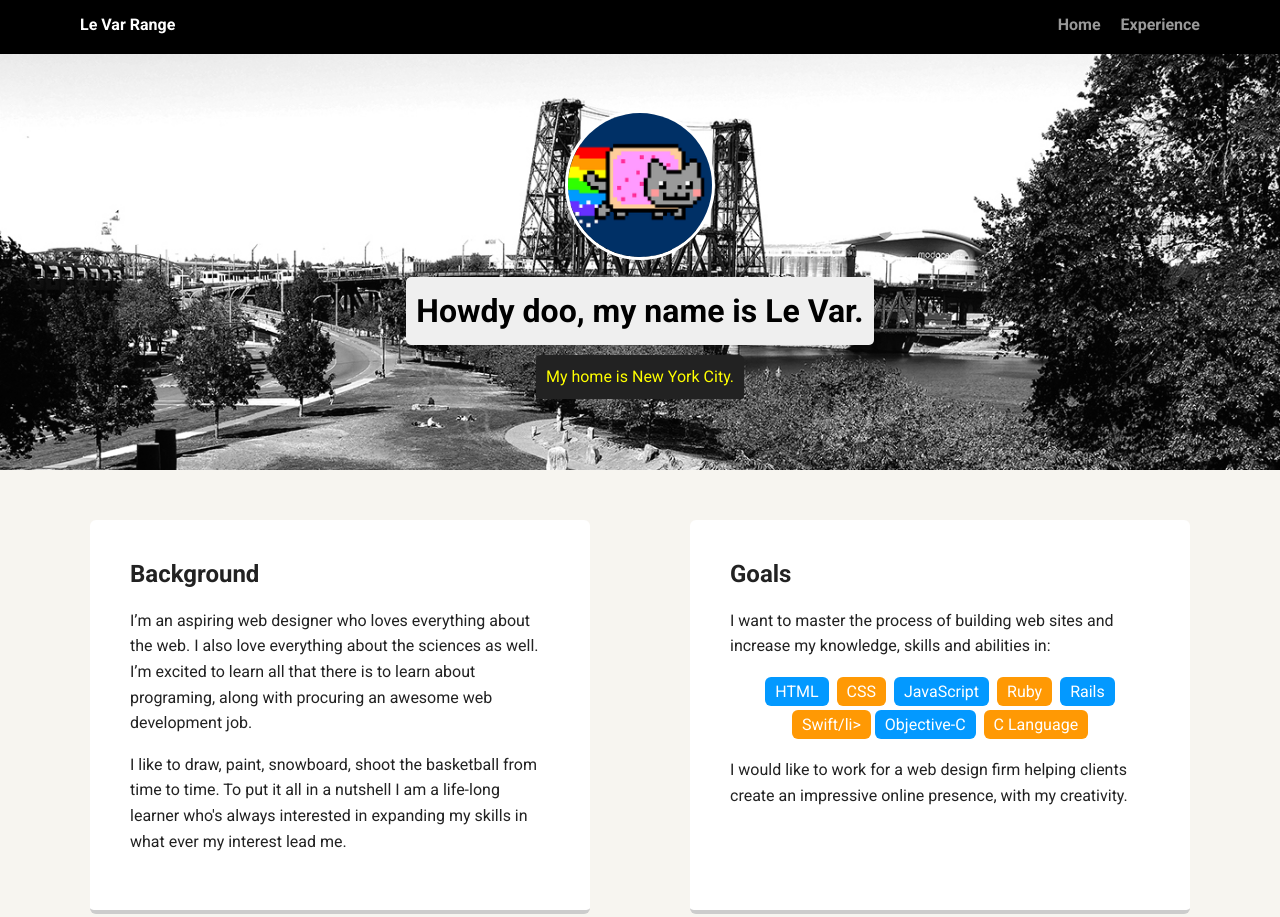
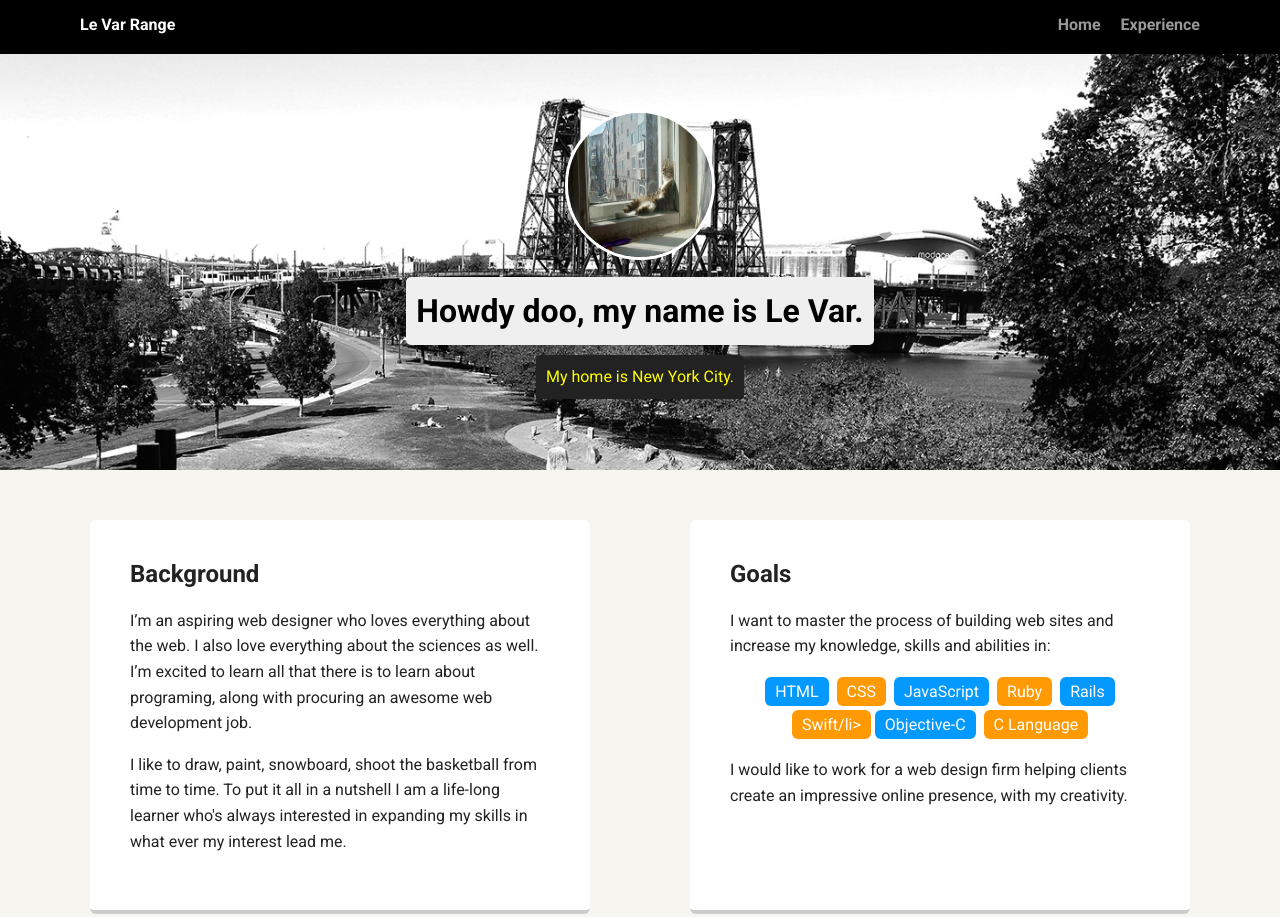
Before and after one commit to varlerang/profilePage, a plain HTML site: page index.html in a window 1280 px wide. Shown: the top 917 px of the page. Drawn offline with Linux system fonts and the light colour scheme; a web font is replaced by a local one.

Commit message:
changed picture of index profile page.
included a new image to img folder.

```diff
--- a/index.html
+++ b/index.html
@@ -17,7 +17,7 @@
     </div>
 
     <header>
-      <img src="images/me.png" alt="Drawing of Jane Smith" class="profile-image">
+      <img src="images/varlerang_chilling.jpeg" alt="Myself" class="profile-image">
       <h1 class="tag name">Howdy doo, my name is Le Var.</h1>
       <p class="tag location">My home is New York City.</p>
     </header>
```
Also changed, not shown: images/varlerang_chilling.jpeg (added).
